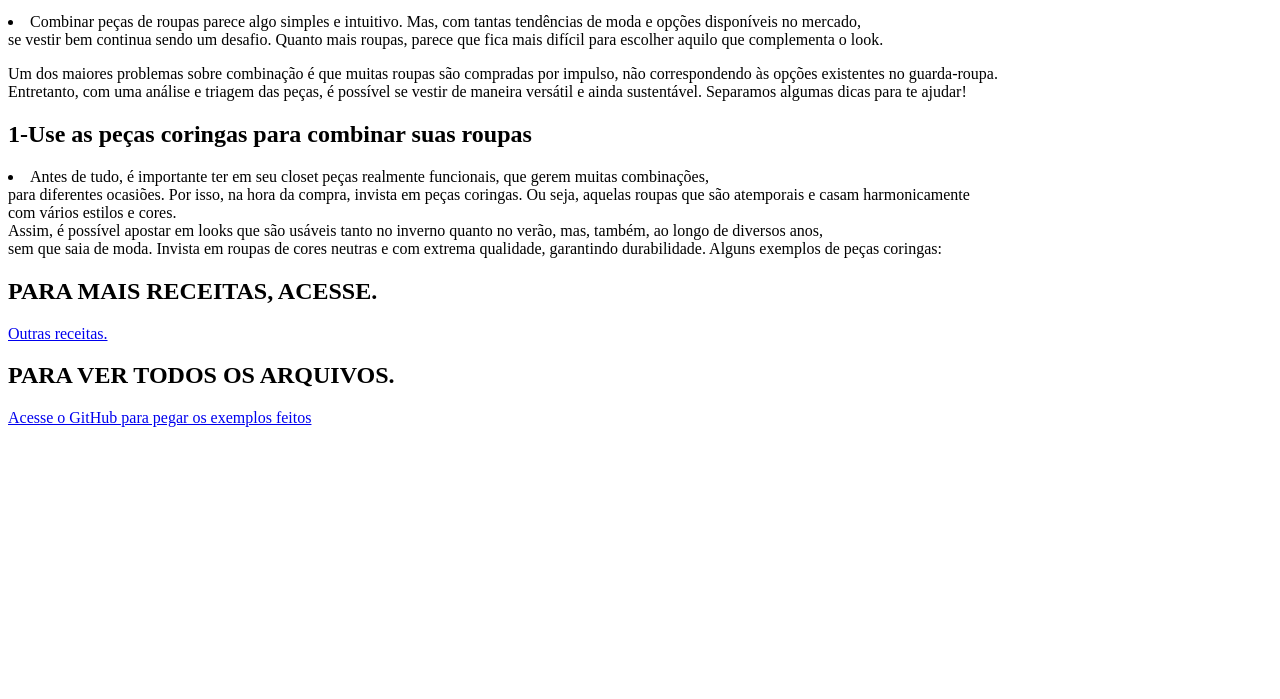
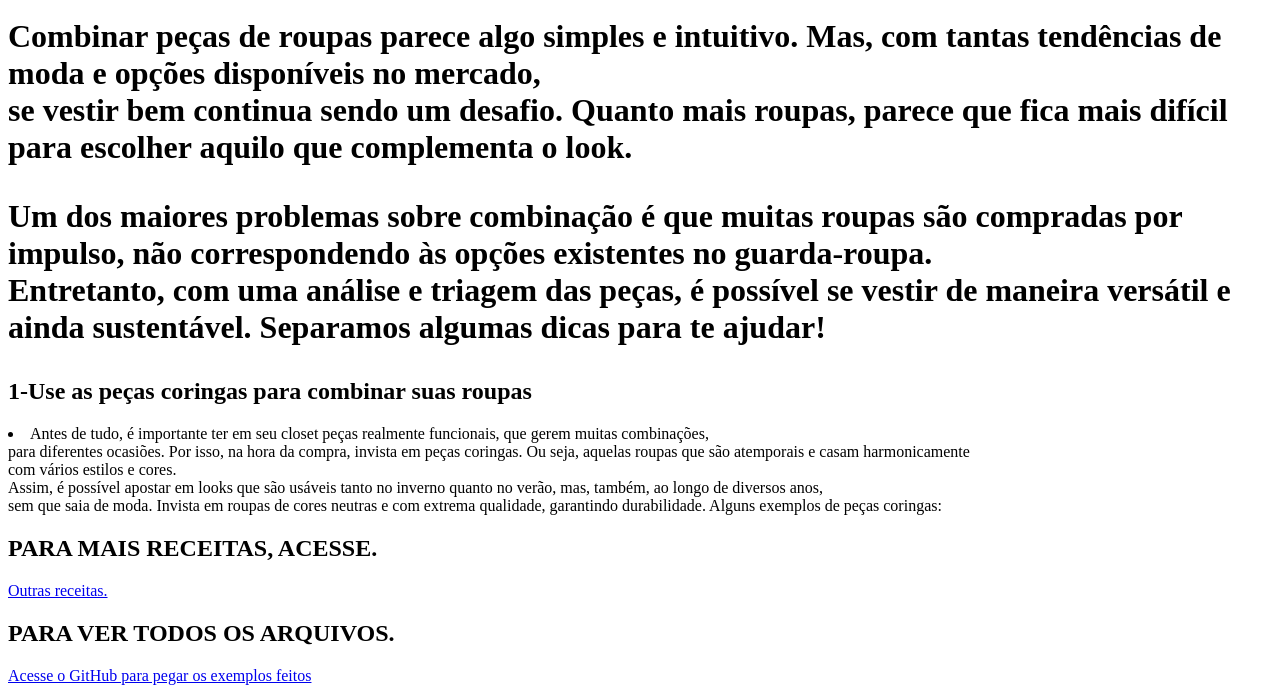
Before and after one commit to lo1807/Lorena2024, a plain HTML site: page index.html in a window 1280 px wide. Shown: the part 101-800 px from the top of the page. Drawn offline with Linux system fonts and the light colour scheme.

Commit message:
Update index.html

```diff
--- a/index.html
+++ b/index.html
@@ -13,10 +13,10 @@
     <img src="download.jpg" alt="panquecas">
 
 
-    <p><li>Combinar peças de roupas parece algo simples e intuitivo. Mas, com tantas tendências de moda e opções disponíveis no mercado, <br>
+    <p><h1>Combinar peças de roupas parece algo simples e intuitivo. Mas, com tantas tendências de moda e opções disponíveis no mercado, <br>
         se vestir bem continua sendo um desafio. Quanto mais roupas, parece que fica mais difícil para escolher aquilo que complementa o look.
         <p>Um dos maiores problemas sobre combinação é que muitas roupas são compradas por impulso, não correspondendo às opções existentes no guarda-roupa. <br>
-        Entretanto, com uma análise e triagem das peças, é possível se vestir de maneira versátil e ainda sustentável. Separamos algumas dicas para te ajudar!</li>
+        Entretanto, com uma análise e triagem das peças, é possível se vestir de maneira versátil e ainda sustentável. Separamos algumas dicas para te ajudar!</h1>
 
     <h2>1-Use as peças coringas para combinar suas roupas</h2>
         <li>Antes de tudo, é importante ter em seu closet peças realmente funcionais, que gerem muitas combinações,<br>
```
